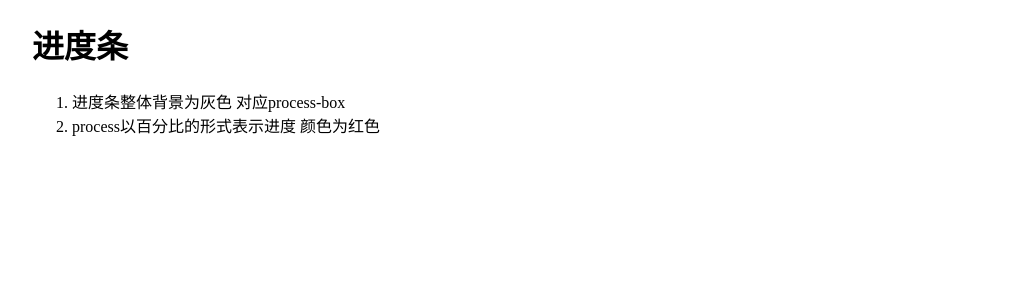
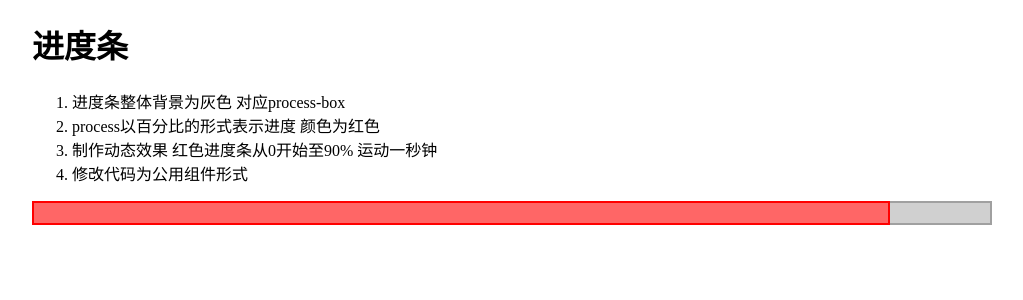
Before and after one commit to applesstt/front-end-course, a web app: file course/course4.html in a window 1280 px wide. Shown: the top 300 px of the page, without its empty margins (128-1151 px from the left). Run offline with its HTML, style and script files only (its server is not run), Linux system fonts and the light colour scheme; some libraries are stand-ins or nearby versions.

Commit message:
refine style code

```diff
--- a/course/course4.html
+++ b/course/course4.html
@@ -12,16 +12,26 @@
     <ol>
       <li>进度条整体背景为灰色 对应process-box</li>
       <li>process以百分比的形式表示进度 颜色为红色</li>
-      <!--
-      <li>制作动态效果</li>
+      <li>制作动态效果 红色进度条从0开始至90% 运动一秒钟</li>
       <li>修改代码为公用组件形式</li>
-      -->
     </ol>
     <div class="process-box">
-      <div class="process" style="width:90%;"></div>
+      <div class="process" process="90"></div>
     </div>
   </div>
 </body>
 <script>
+var curIndex = 0; //当前进度step
+var time = 5; //seconed
+var allStep = time * 25;
+var processPercent = $('.process').attr('process');
+var interval;
+var run = function() {
+  curIndex++;
+  if(curIndex + 1 == allStep) clearInterval(interval);
+  var width = (curIndex * processPercent / allStep) + '%';
+  $('.process').css('width', width);
+}
+interval = setInterval(run, time / allStep);
 </script>
 </html>
--- a/course/css/common.css
+++ b/course/css/common.css
@@ -4,3 +4,18 @@
   margin-right: auto;
   position: relative;
 }
+
+.clearfix:before, .clearfix:after {
+    content: " "; /* 1 */
+    display: table; /* 2 */
+}
+.clearfix:after {
+    clear: both;
+}
+/*
+ * For IE 6/7 only
+ * Include this rule to trigger hasLayout and contain floats.
+ */
+.clearfix {
+    *zoom: 1;
+}
--- a/course/css/course4.css
+++ b/course/css/course4.css
@@ -0,0 +1,15 @@
+.process-box {
+  background-color: #d0d0d0;
+  height: 20px;
+  border: 2px solid #a0a0a0;
+  position: relative;
+}
+.process {
+  background-color: #ff6666;
+  height: 20px;
+  border: 2px solid #ff0000;
+  position: absolute;
+  left: -2px;
+  top: -2px;
+  width: 0%;
+}
```
Also changed, not shown: course/css/course5.css (+25 -0 lines).
